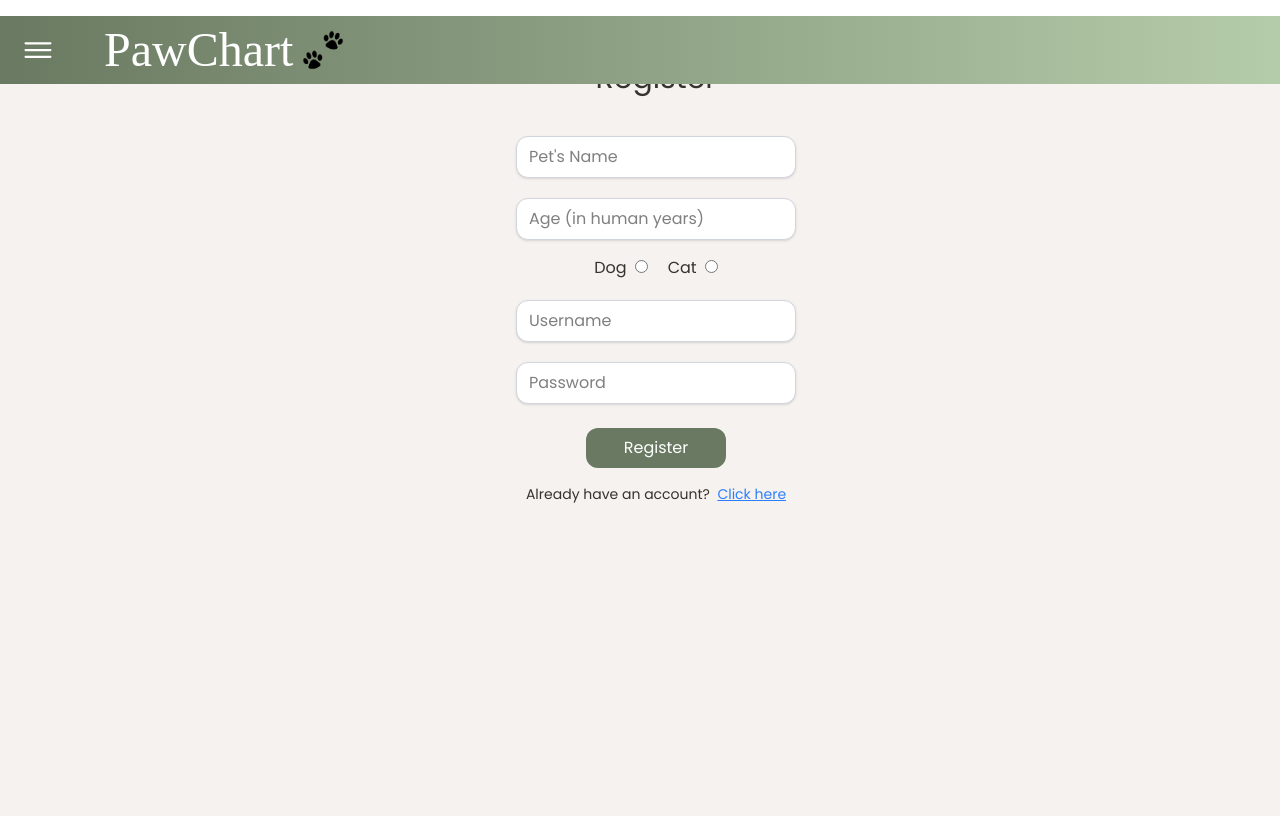
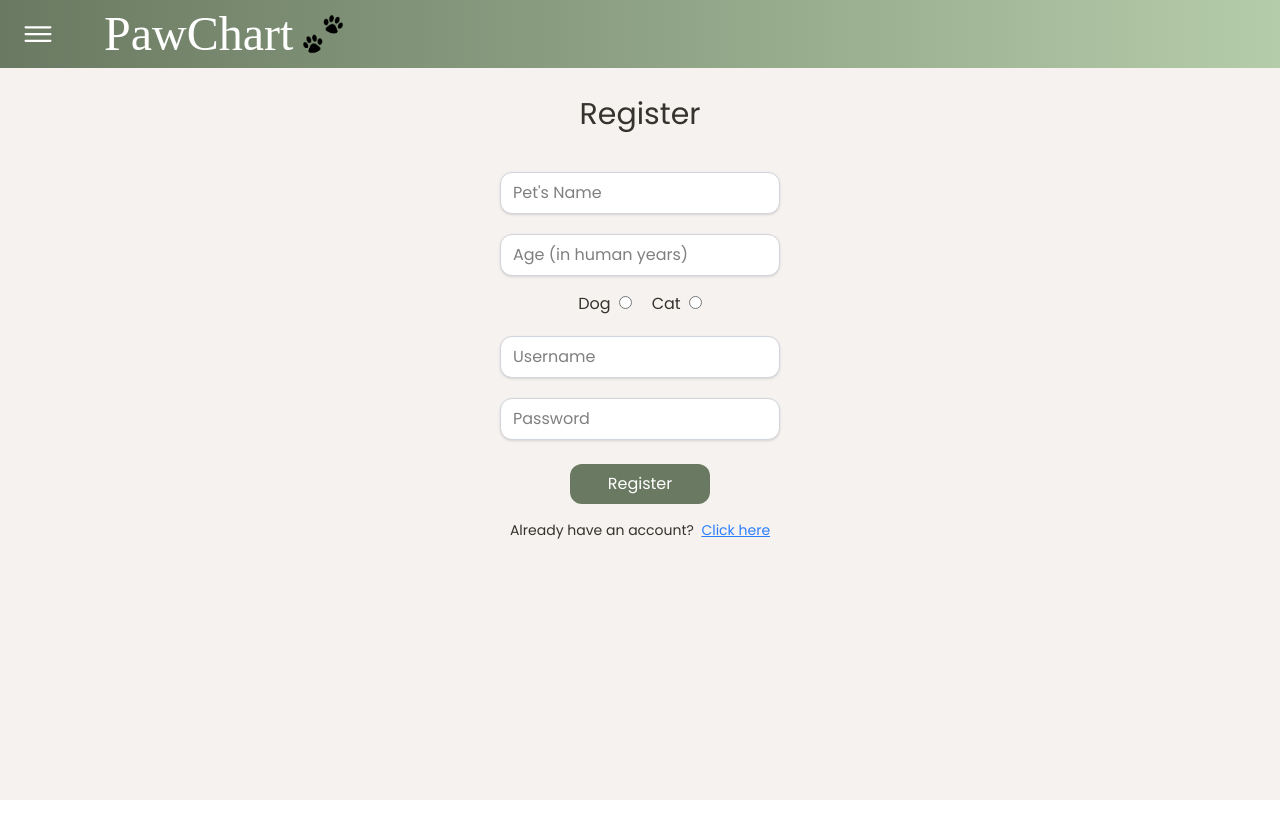
Before and after one commit to allygreven/paw-chart, a React (Vite) app in the folder client/: page /register in a window 1280 px wide. Built offline with nearby package versions, Linux system fonts and the light colour scheme; the HTML template or start-up script is replaced by a standard one; a web font is replaced by a local one.

Commit message:
delete and margins fixed

```diff
--- a/client/src/pages/AuthPage.tsx
+++ b/client/src/pages/AuthPage.tsx
@@ -17,7 +17,7 @@ export function AuthPage({ mode }: Props) {
   }
 
   return (
-    <div className="container m-4">
+    <div className="container">
       {mode === 'register' && <Register />}
       {mode === 'sign-in' && <SignIn />}
     </div>
--- a/client/src/pages/Register.tsx
+++ b/client/src/pages/Register.tsx
@@ -34,12 +34,12 @@ export function Register() {
   }
 
   return (
-    <div className="bg-background font-regular flex h-screen">
+    <div className="bg-background font-regular">
       <form
         onSubmit={handleSubmit}
         className="min-w-md mx-auto flex flex-col items-center space-y-4 p-6"
       >
-        <label className="text-grey-body block items-center pb-5 pt-5 text-center text-3xl">
+        <label className="text-grey-body pt-18 block items-center pb-5 text-center text-3xl">
           Register
         </label>
         <input
--- a/client/src/pages/SignIn.tsx
+++ b/client/src/pages/SignIn.tsx
@@ -43,7 +43,7 @@ export function SignIn() {
         onSubmit={handleSubmit}
         className="mx-auto flex max-w-lg flex-col items-center space-y-4 p-6"
       >
-        <label className="block items-center pb-5 pt-5 text-center text-3xl text-[#34332E]">
+        <label className="pt-18 block items-center pb-5 text-center text-3xl text-[#34332E]">
           Sign-in
         </label>
         <input
```
Also changed, not shown: 1 other file (tests, documents, lock files or other folders).
